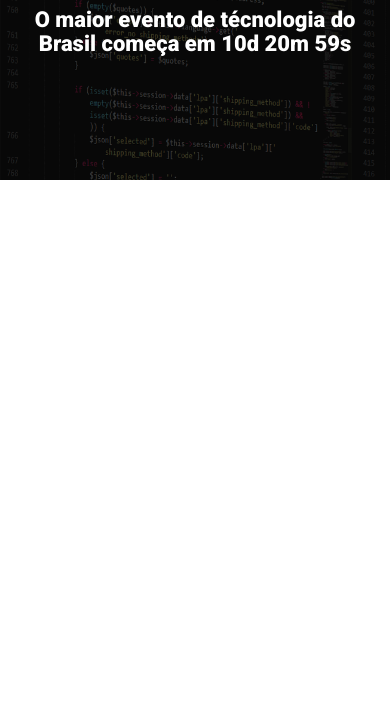
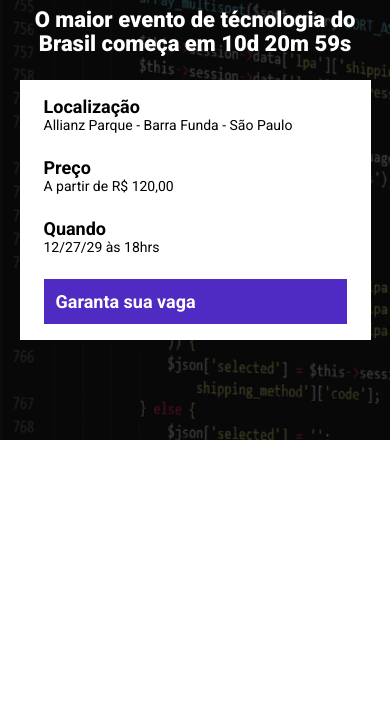
Before and after one commit to Jean-Carllo-Roseti/parercelAula, a website built with Parcel: page src/index.html in a window 390 px wide. Shown: the part 120-844 px from the top of the page. Built offline with nearby package versions, Linux system fonts and the light colour scheme.

Commit message:
finalzado o header e sua responsividade.

```diff
--- a/src/index.html
+++ b/src/index.html
@@ -17,6 +17,23 @@
             <p class="hero__text">
                 O maior evento de técnologia do Brasil começa em 10d 20m 59s
             </p>
+            <div class="info-bar">
+                <ul class="info-bar__infos">
+                    <li class="info-bar__infos__item">
+                        <b>Localização</b>
+                        Allianz Parque - Barra Funda - São Paulo
+                    </li>
+                    <li class="info-bar__infos__item">
+                        <b>Preço</b>
+                        A partir de R$ 120,00
+                    </li>
+                    <li class="info-bar__infos__item">
+                        <b>Quando</b>
+                        12/27/29 às 18hrs
+                    </li>
+                </ul>
+                <a class="button button--primary" href="#">Garanta sua vaga </a>
+            </div>
         </div>
     </header>
 
--- /dev/null
+++ b/src/styles/components/_buttons.scss
@@ -0,0 +1,25 @@
+.button {
+    padding: 12px;
+    font-size: 18px;
+    font-weight: bold;
+    text-decoration: none;
+    text-align: center;
+    white-space: nowrap;
+
+
+    &--primary {
+        color: #fff;
+        background-color: #4f2ac3;
+    }
+
+    @media (max-width: 640px) {
+        display: flex;
+        width: 100%;
+        align-items: center;
+    }
+
+    @media (max-width: 1024px) {
+        display: flex;
+        align-items: center;
+    }
+}
--- /dev/null
+++ b/src/styles/components/infos_bar.scss
@@ -0,0 +1,43 @@
+
+.info-bar {
+    padding: 16px 24px;
+    background-color: #fff;
+    display: flex;
+    justify-content: space-between;
+
+    &__infos {
+        display: flex;
+        gap: 40px;
+
+
+        &__item {
+            font-size: 14px;
+            color: #000;
+
+            b {
+                color: #000;
+                font-size: 18px;
+                display: block;
+            }
+        }
+    }
+
+
+    @media (max-width: 640px) {
+        display: block;
+
+        &__infos {
+            display: block;
+
+            &__item {
+                margin-bottom: 24px;
+            }
+        }
+    }
+
+    @media (max-width: 1024px) {
+        &__infos {
+            gap: 16px;
+        }
+    }
+}
--- a/src/styles/main.scss
+++ b/src/styles/main.scss
@@ -1,6 +1,8 @@
 @use 'reset';
 @use 'variaveis';
 @use 'hero';
+@use 'components/infos_bar';
+@use 'components/buttons';
 
 .container {
     width: 960px;
--- a/src/styles/reset.scss
+++ b/src/styles/reset.scss
@@ -6,4 +6,5 @@
     padding: 0;
     font-family: variaveis.$titulos;
     color: #fff;
+    list-style: none;
 }
```
